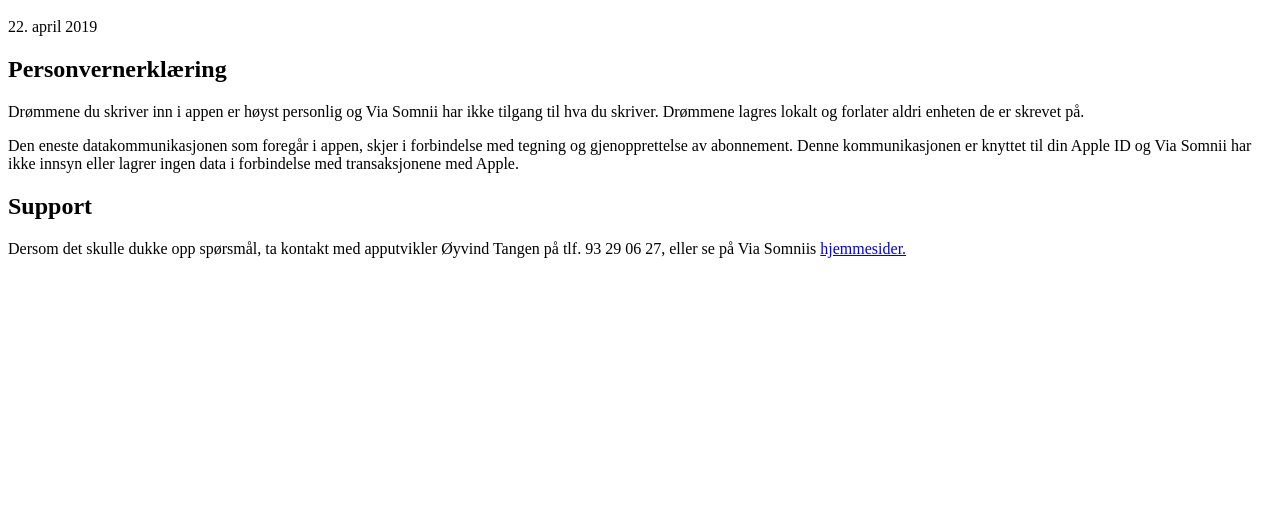
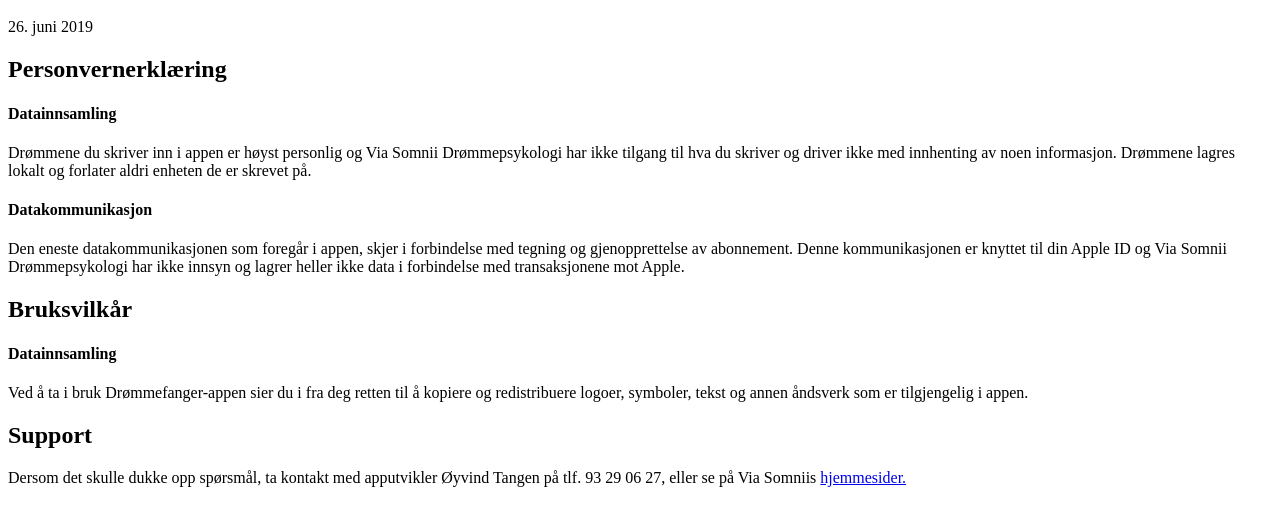
Before and after one commit to oyvindrt/oyvindrt.github.io, a plain HTML site: page index.html in a window 1280 px wide. Shown: the part 48-574 px from the top of the page. Drawn offline with Linux system fonts and the light colour scheme.

Commit message:
Update index.html

```diff
--- a/index.html
+++ b/index.html
@@ -1,11 +1,19 @@
 <meta charset="UTF-8">
 
 <h1>Drømmefanger</h1>
-<p>22. april 2019</p>
+<p>26. juni 2019</p>
 
 <h2>Personvernerklæring</h2>
-<p>Drømmene du skriver inn i appen er høyst personlig og Via Somnii har ikke tilgang til hva du skriver. Drømmene lagres lokalt og forlater aldri enheten de er skrevet på.</p>
-<p>Den eneste datakommunikasjonen som foregår i appen, skjer i forbindelse med tegning og gjenopprettelse av abonnement. Denne kommunikasjonen er knyttet til din Apple ID og Via Somnii har ikke innsyn eller lagrer ingen data i forbindelse med transaksjonene med Apple.</p>
+
+<h4>Datainnsamling</h4>
+<p>Drømmene du skriver inn i appen er høyst personlig og Via Somnii Drømmepsykologi har ikke tilgang til hva du skriver og driver ikke med innhenting av noen informasjon. Drømmene lagres lokalt og forlater aldri enheten de er skrevet på.</p>
+
+<h4>Datakommunikasjon</h4>
+<p>Den eneste datakommunikasjonen som foregår i appen, skjer i forbindelse med tegning og gjenopprettelse av abonnement. Denne kommunikasjonen er knyttet til din Apple ID og Via Somnii Drømmepsykologi har ikke innsyn og lagrer heller ikke data i forbindelse med transaksjonene mot Apple.</p>
+
+<h2>Bruksvilkår</h2>
+<h4>Datainnsamling</h4>
+<p>Ved å ta i bruk Drømmefanger-appen sier du i fra deg retten til å kopiere og redistribuere logoer, symboler, tekst og annen åndsverk som er tilgjengelig i appen.</p>
 
 <h2>Support</h2>
 <p>Dersom det skulle dukke opp spørsmål, ta kontakt med apputvikler Øyvind Tangen på tlf. 93 29 06 27, eller se på Via Somniis <a href="http://www.viasomnii.net/om-oss/kontakt-nb">hjemmesider.</a></p>
```
